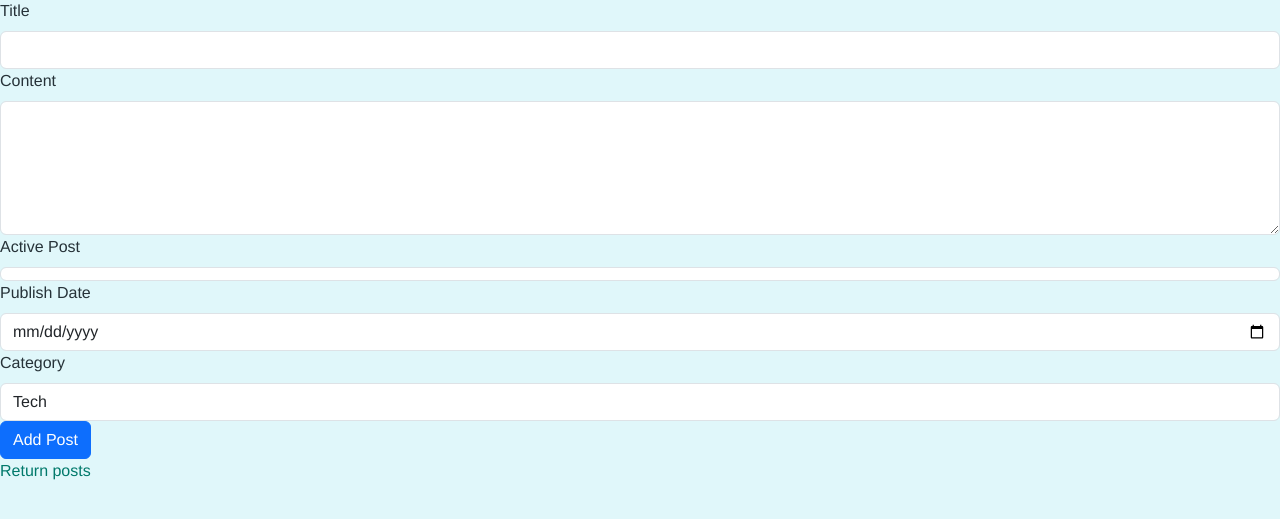
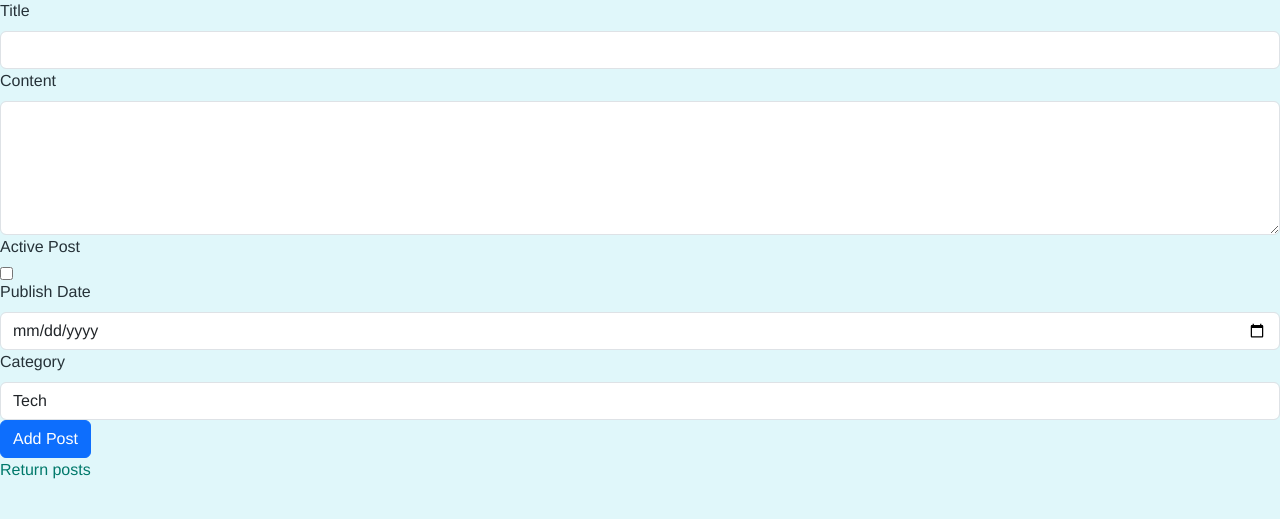
Before and after one commit to bodyabas/flask-app-lab, a Flask app: page /post/add_post in a window 1280 px wide. Shown: the part 130-649 px from the top of the page. Run offline with Flask 3, Linux system fonts and the light colour scheme; some libraries are stand-ins or nearby versions.

Commit message:
fixed is active input

```diff
--- a/app/static/css/styles.css
+++ b/app/static/css/styles.css
@@ -286,3 +286,9 @@ footer p {
 .dark{
     background-color: #071a1d;
 }
+
+/* fixed is active input */
+input#is_active{
+    appearance: auto;
+    width: min-content;
+}
```
